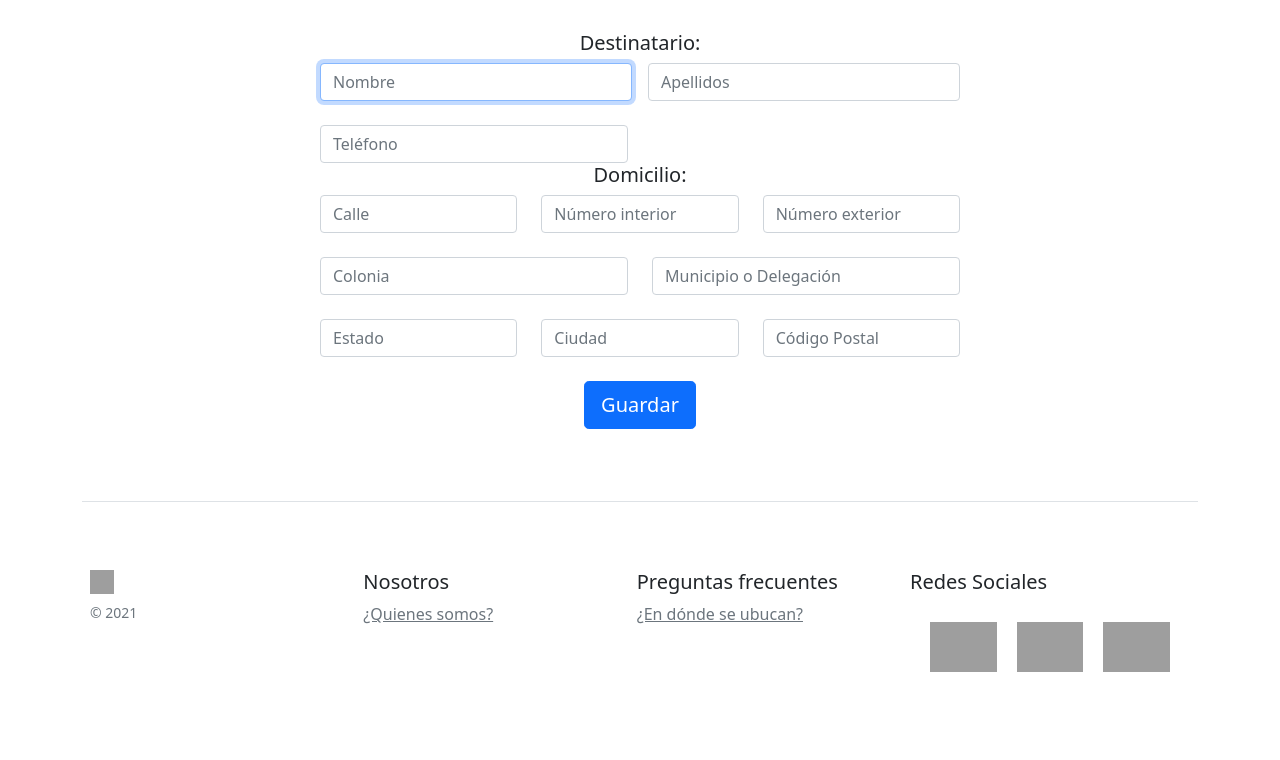
After one commit to Perruchok/besta, a Django app: page /user_info in a window 1280 px wide; the page is wider, and only the part inside the window is pictured. The commit adds this page. Shown: the part 161-921 px from the top of that part. Run offline with Django 3.2, Linux system fonts and the light colour scheme; a user stored in the database is signed in; some libraries are stand-ins or nearby versions; grey boxes are pictures that could not be loaded.

Commit message:
Facilit[e el proceso de agregar la dirección, agregué la palabra colecciones en el ícono de la hamburguesa, y añadí la función de soldout

```diff
--- a/shop/models.py
+++ b/shop/models.py
@@ -10,6 +10,7 @@ class User(AbstractUser):
     colonia = models.CharField(max_length=50,blank=True)
     municipio = models.CharField(max_length =20,blank=True)
     estado = models.CharField(max_length=20,blank=True)
+    ciudad = models.CharField(max_length=20,blank=True)
 
 
 
@@ -38,6 +39,7 @@ class Item(models.Model):
     pic3 = models.CharField(max_length=256, blank=True)
     pic4 = models.CharField(max_length=256, blank=True)
     color_disp = models.CharField(max_length=256, blank = True)
+    soldout = models.IntegerField(blank=True, default=0)
 
 class Carrito(models.Model):
     item = models.ForeignKey(Item, on_delete=models.CASCADE, related_name="item_watched")
--- a/shop/static/shop/styles.css
+++ b/shop/static/shop/styles.css
@@ -4,7 +4,7 @@ main .form-control
     display: inline-block;
 
     /* override Bootstrap's 100% width for form controls */
-    width: auto;
+   /* width: auto;*/
 }
 
 main
@@ -114,6 +114,31 @@ main img
 }
 
 
+.imageblur{
+    position: relative;
+    left: 0;
+    top: 0;
+}
+.item_picture{
+    position: relative;
+    top: 0;
+    left: 0;
+}
+.marca{
+    position: absolute;
+    top: 80px;
+    left: 0px;
+}
+
+.formdiv{
+    width: 50%;
+    margin-left: 25%;
+
+}
+.form_init{
+    margin-left: 40%;
+    width: 20%;
+}
 
 .carousel-control-next,
 .carousel-control-prev /*, .carousel-indicators */ {
--- /dev/null
+++ b/shop/templates/shop/adress.html
@@ -0,0 +1,73 @@
+{% extends "shop/layout.html" %}
+{% load static %}
+
+{% block title %}
+    Dirección
+{% endblock %}
+
+{% block main %}
+
+<h2>¿A qué dirección mandaremos tu paquete?</h2>
+<br>
+    <div class = "formdiv">
+        <form action="{% url 'carrito' %}" method="post">
+            {% csrf_token %}
+            <h5>Destinatario: </h5>
+            <div class="row g-3">
+                <div class="col">
+                  <input autofocus class="form-control" type="text" name="nombre" placeholder="Nombre" required>
+                </div>
+                <div class="col">
+                  <input autofocus class="form-control" type="text" name="apellidos" placeholder="Apellidos" required>
+                </div>
+            </div>
+            <br>
+            <div class="row">
+                <div class="col-6">
+                    <input autofocus class="form-control" type="text" name="telefono" placeholder="Teléfono" required>
+                </div>
+            </div>
+            <h5>Domicilio:</h5>
+            <div class="row">
+                <div class="col">
+                    <input autofocus class="form-control" type="text" name="calle" placeholder="Calle" required>
+                </div>
+                <div class="col">
+                    <input class="form-control" type="text" name="n_interior" placeholder="Número interior" required>
+                </div>
+                <div class="col">
+                    <input class="form-control" type="text" name="n_exterior" placeholder="Número exterior" required>
+                </div>
+            </div>
+            <br>
+            <div class="row">
+                <div class="col-6">
+                    <input class="form-control" type="text" name="colonia" placeholder="Colonia" required>
+                </div>
+                <div class="col-6">
+                    <input class="form-control" type="text" name="municipio" placeholder="Municipio o Delegación" required>
+                </div>
+            </div>
+            <br>
+            <div class="row">
+                <div class="col-4">
+                    <input class="form-control" type="text" name="estado" placeholder="Estado" required>
+                </div>
+                <div class="col-4">
+                    <input class="form-control" type="text" name="ciudad" placeholder="Ciudad" required>
+                </div>
+                <div class="col-4">
+                    <input class="form-control" type="text" name="cpp" placeholder="Código Postal" required>
+                </div>
+            </div>
+            <br>
+
+            <input class="btn btn-primary btn-lg" type="submit" value="Guardar">
+            <input type="hidden" value="save_adress" name="method">
+        </form>
+    </div>
+
+
+
+<br>
+{% endblock %}
--- a/shop/templates/shop/layout.html
+++ b/shop/templates/shop/layout.html
@@ -34,7 +34,9 @@
                 <img src="https://raw.githubusercontent.com/YURIHW/besta_pictures/main/logos/toro.png"  height="80" class="d-inline-block align-top" alt="logo" loading="lazy" >
             </a>
             <button class="navbar-toggler" type="button" data-bs-toggle="collapse" data-bs-target="#navbarSupportedContent" aria-controls="navbarSupportedContent" aria-expanded="false" aria-label="Toggle navigation">
-                <span class="navbar-toggler-icon"></span>
+                <div  class = "colecciones-button">
+                  Colecciones
+                </div>
             </button>
             <div class="collapse navbar-collapse" id="navbarSupportedContent">
                 <ul class="navbar-nav mx-auto my_nav_block">
--- a/shop/templates/shop/login.html
+++ b/shop/templates/shop/login.html
@@ -22,6 +22,7 @@
 
 <h1>Inicia sesión</h1>
 
+<div class="form_init">
   <form action="{% url 'login_view' %}" method="post">
     {% csrf_token %}
     <div class="form-group">
@@ -32,7 +33,7 @@
     </div>
     <input class="btn btn-primary" type="submit" value="Iniciar Sesión">
   </form>
-
+</div>
   ¿Aún no tienes cuenta? <a href="{% url 'register' %}">Regístrate aquí.</a>
 
 
--- a/shop/urls.py
+++ b/shop/urls.py
@@ -14,5 +14,6 @@ urlpatterns = [
     path("login_view", views.login_view, name = "login_view"),
     path("register", views.register, name = "register"),
     path("master", views.master, name = "master"),
-    path("logout_view", views.logout_view, name = "logout_view")
+    path("logout_view", views.logout_view, name = "logout_view"),
+    path("user_info", views.user_info, name="user_info")
 ]
--- a/shop/views.py
+++ b/shop/views.py
@@ -172,15 +172,8 @@ def carrito(request):
 
         if method == "place_order":
 
-            #Colocar pedido
-            # user = User.objects.get(id = request.user.id)
-            # adress = user.direccion
-            # if not adress:
-            #     messages.warning(request, "Por favor actualiza tu información de dirección y contacto para poder comprar")
-            #     return redirect('user')
-
             #Obtener método de envío
-            envio = request.POST["envio"]
+            envio = request.session["envio"]
 
             #Pasar carrito de user a tabla de pedidos
             temp = Carrito.objects.filter(user = User.objects.get(id = request.user.id))
@@ -219,6 +212,92 @@ def carrito(request):
 
             #Redireccionar a método de envío
             return render(request, "shop/envio.html")
+
+        elif method == "goto_adress":
+
+            #Obtener método de envío
+            envio = request.POST["envio"]
+            #Guardar método de envío en variable temporal
+            request.session["envio"] = envio
+
+            # Si es envío personal, place order
+            if envio == "personal":
+                ## Función de place order #############################################
+                #Pasar carrito de user a tabla de pedidos
+                temp = Carrito.objects.filter(user = User.objects.get(id = request.user.id))
+                identifier = randint(1111,9999)
+                for entry in temp:
+                    pedido = Pedido(
+                        item = entry.item,
+                        cantidad = entry.cantidad,
+                        talla = entry.talla,
+                        color = entry.color,
+                        user = entry.user,
+                        estatus = "Pedido",
+                        fecha = datetime.datetime.now(),
+                        folio = 0,
+                        identifier = identifier,
+                        envio = envio
+                    )
+                    pedido.save()
+                #Limpiar carrito
+                temp.delete()
+
+                #Para el display del pago:
+                request.session["fromenvio"] = True
+
+                return redirect('pedidos')
+                #########################################################
+
+            #Si no es envío personal, se necesita el domicilio
+            else:
+
+                #Averiguar si el usuario ya tiene domicilio registrado
+                info = User.objects.get(id = request.user.id)
+                calle = info.calle
+                if len(calle) == 0 :
+                    domicilio  = False
+                else:
+                    domicilio = True
+
+                #Si no está registrado, que llene formulario
+                if domicilio  == False:
+                    return render(request, "shop/adress.html",{
+
+                    })
+                #De otra manera, ir derecto a "casi finializas"
+                else:
+                    return render(request, "shop/almost.html",{
+                        "info":info
+                    })
+
+
+        elif method == "save_adress":
+
+            #Update user information
+            userinfo = User.objects.get(id = request.user.id)
+            userinfo.first_name = request.POST["nombre"]
+            userinfo.last_name = request.POST["apellidos"]
+            userinfo.telefono = request.POST["telefono"]
+            userinfo.calle = request.POST["calle"]
+            userinfo.N_interior = request.POST["n_interior"]
+            userinfo.N_exterior = request.POST["n_exterior"]
+            userinfo.colonia = request. POST["colonia"]
+            userinfo.estado = request.POST["estado"]
+            userinfo.ciudad = request.POST["ciudad"]
+            userinfo.cpp = request.POST["cpp"]
+            userinfo.save()
+
+            #Redirect to almost
+            return render(request, "shop/almost.html",{
+                      "info":userinfo
+                    })
+
+        elif method == "modify_adress":
+            return render(request, "shop/adress.html",{
+
+                    })
+
 
 @login_required
 def pedidos(request):
@@ -336,15 +415,20 @@ def user(request):
 
     else:
         #User is trying to update information
-        #Suppose information is correctly formated
-        #Probably, sanitize inputs in the future
+        # I suppose information is correctly formated. Probably, sanitize inputs in the future
 
         #Update user information
         userinfo = User.objects.get(id = request.user.id)
-        userinfo.nombre = request.POST["name"]
-        userinfo.cpp = request.POST["cp"]
-        userinfo.telefono = request.POST["phone"]
-        userinfo.direccion = request.POST["adress"]
+        userinfo.first_name = request.POST["nombre"]
+        userinfo.last_name = request.POST["apellidos"]
+        userinfo.telefono = request.POST["telefono"]
+        userinfo.calle = request.POST["calle"]
+        userinfo.N_interior = request.POST["n_interior"]
+        userinfo.N_exterior = request.POST["n_exterior"]
+        userinfo.colonia = request. POST["colonia"]
+        userinfo.estado = request.POST["estado"]
+        userinfo.ciudad = request.POST["ciudad"]
+        userinfo.cpp = request.POST["cpp"]
         userinfo.save()
 
         #Info Updated
@@ -356,6 +440,17 @@ def user(request):
             # return render(request, "shop/apology.html", {
             # "mesage" :
             #  })
+
+
+@login_required
+def user_info(request):
+    if request.method == "GET":
+        return render(request,"shop/adress.html", {
+
+        })
+    else:
+        return None
+
 
 @staff_member_required
 def master(request):
```
Also changed, not shown: other parts of shop/static/shop/styles.css (+34 -2 lines), populate.py (+5 -5 lines), shop/templates/shop/almost.html (added, +44 -0 lines), shop/templates/shop/envio.html (+5 -2 lines), shop/templates/shop/item.html (+14 -6 lines), shop/templates/shop/sports.html (+4 -51 lines), shop/templates/shop/user.html (+53 -22 lines), db.sqlite3, shop/migrations/0001_initial.py. Lines whose indentation alone changed are shown as unchanged.
